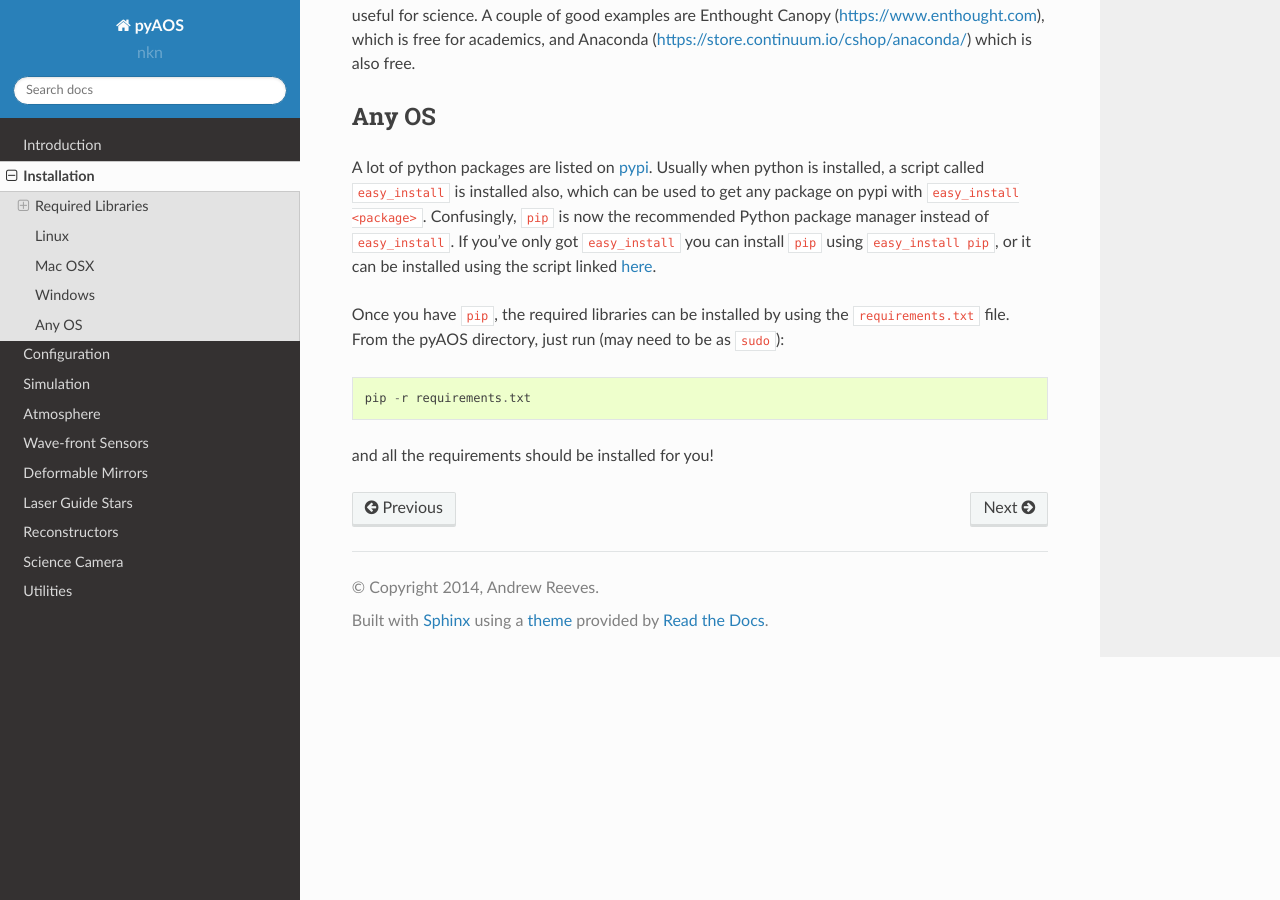
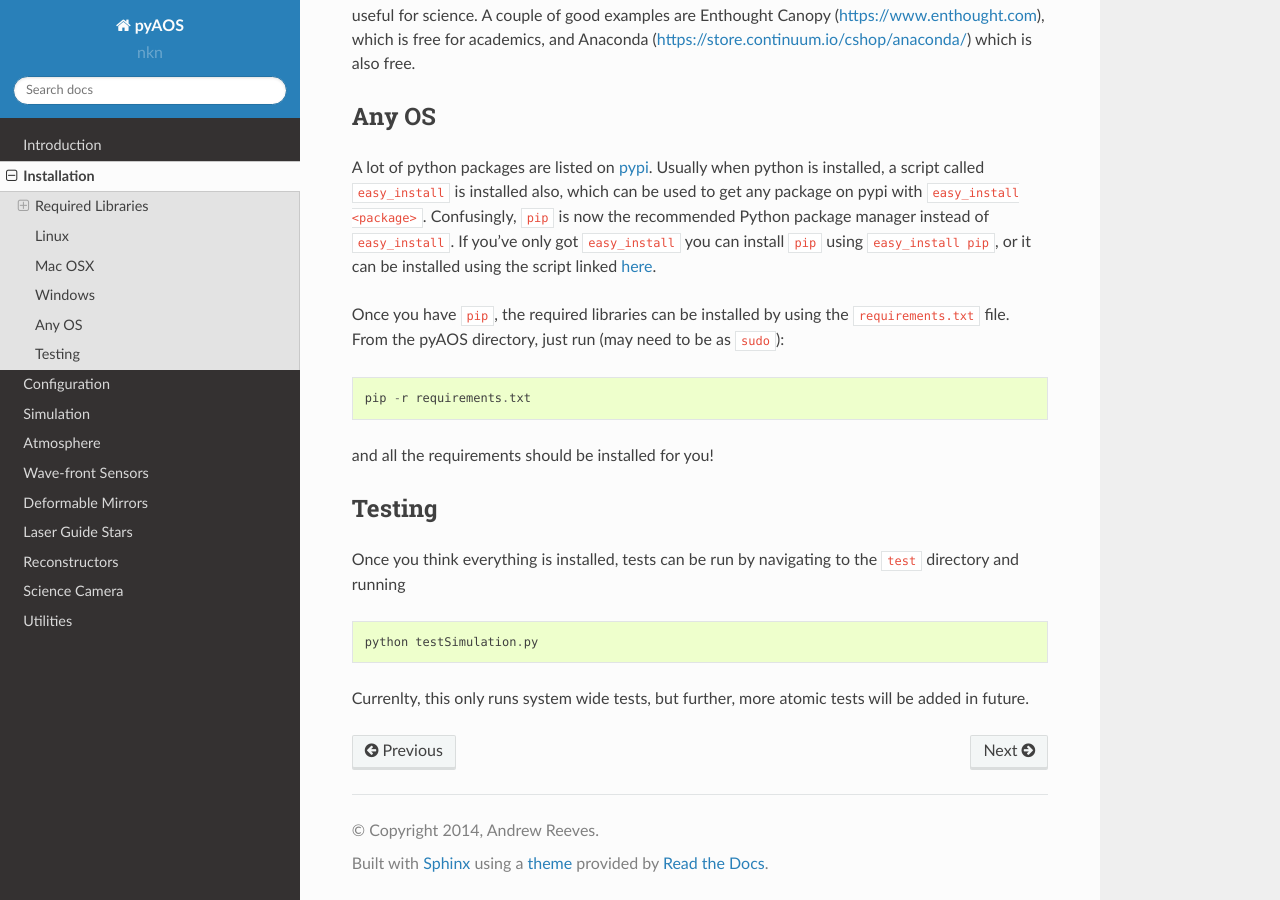
Before and after one commit to AOtools/soapy, a Sphinx documentation site: the page built from doc/source/install.rst, in a window 1280 px wide and 900 px high, scrolled down 1597 px. Built offline with Sphinx 7.4.7 and the Read the Docs theme 2.0.0, drawn with Linux system fonts in a browser that asks for light colours; pages that are not in the unit, such as notebooks, are missing from menus.

```diff
--- a/doc/source/index.rst
+++ b/doc/source/index.rst
@@ -14,6 +14,7 @@
 
    intro.rst
    install.rst
+   tutorial.rst
    Configuration.rst
    sim.rst
    atmos.rst
--- a/doc/source/install.rst
+++ b/doc/source/install.rst
@@ -80,3 +80,12 @@
     pip -r requirements.txt
 
 and all the requirements should be installed for you!
+
+=======
+Testing
+=======
+Once you think everything is installed, tests can be run by navigating to the ``test`` directory and running ::
+
+    python testSimulation.py
+
+Currenlty, this only runs system wide tests, but further, more atomic tests will be added in future.
```
